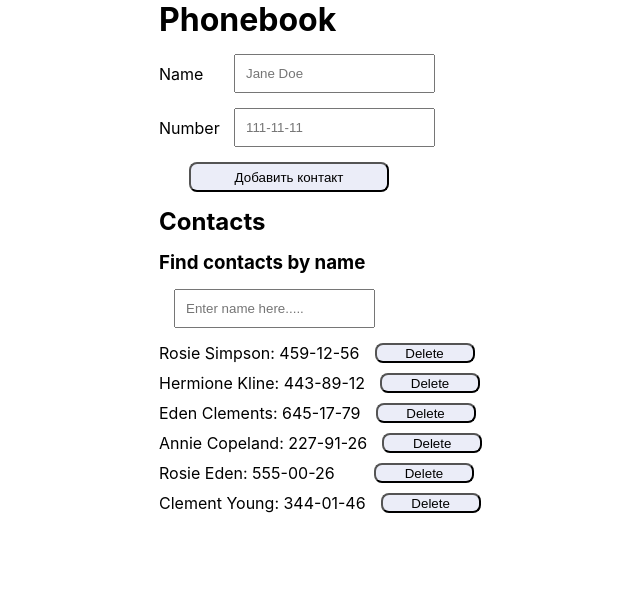
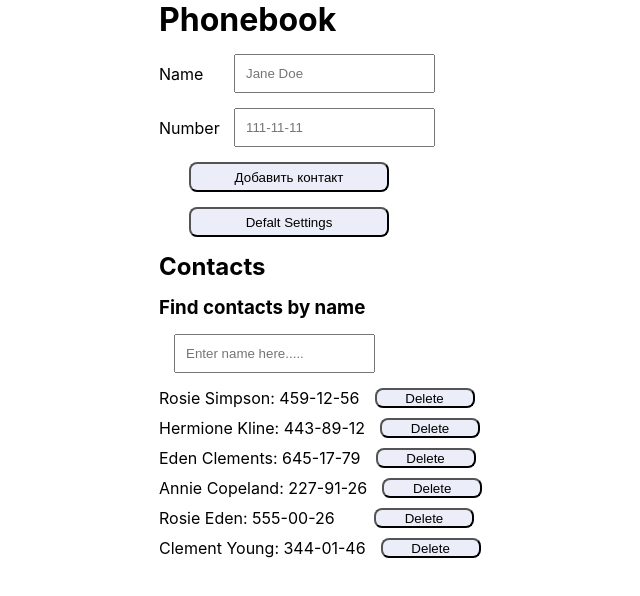
Before and after one commit to MarginTrader1/goit-react-hw-03-phonebook, a React (Create React App) app: page / in a window 1280 px wide. Shown: the top 596 px of the page, without its empty margins (231-871 px from the left). Built offline with nearby package versions, Linux system fonts and the light colour scheme.

Commit message:
седлал 1 блок домашки

```diff
--- a/src/components/App.jsx
+++ b/src/components/App.jsx
@@ -4,18 +4,40 @@ import { ContactsList } from './Contacts/Contacts';
 import { ContactForm } from './ContactForm/ContactForm';
 import { Filter } from './Filter/Filter';
 
+const defaltState = [
+  { id: 'id-1', name: 'Rosie Simpson', number: '459-12-56' },
+  { id: 'id-2', name: 'Hermione Kline', number: '443-89-12' },
+  { id: 'id-3', name: 'Eden Clements', number: '645-17-79' },
+  { id: 'id-4', name: 'Annie Copeland', number: '227-91-26' },
+  { id: 'id-5', name: 'Rosie Eden', number: '555-00-26' },
+  { id: 'id-6', name: 'Clement Young', number: '344-01-46' },
+];
+
 export class App extends Component {
   state = {
-    contacts: [
-      { id: 'id-1', name: 'Rosie Simpson', number: '459-12-56' },
-      { id: 'id-2', name: 'Hermione Kline', number: '443-89-12' },
-      { id: 'id-3', name: 'Eden Clements', number: '645-17-79' },
-      { id: 'id-4', name: 'Annie Copeland', number: '227-91-26' },
-      { id: 'id-5', name: 'Rosie Eden', number: '555-00-26' },
-      { id: 'id-6', name: 'Clement Young', number: '344-01-46' },
-    ],
+    contacts: defaltState,
     filter: '',
   };
+
+  // данные из localStorage записываем в State
+  componentDidMount() {
+    this.setState(prevState => {
+      const localData = localStorage.getItem('contacts');
+
+      if (localData !== null) {
+        return {
+          contacts: JSON.parse(localData),
+        };
+      }
+    });
+  }
+
+  // добавляем данные в localStorage
+  componentDidUpdate(prevProps, prevState) {
+    if (prevState.contacts !== this.state.contacts) {
+      localStorage.setItem('contacts', JSON.stringify(this.state.contacts));
+    }
+  }
 
   // метод добавления контакта - из компонента ContactForm возвращается submit формы ввиде объекта newContact
   addContact = newContact => {
@@ -56,6 +78,15 @@ export class App extends Component {
     });
   };
 
+  // метод сброса списка контактов до дифолтного значения
+  addDefaltState = () => {
+    this.setState(prevState => {
+      return {
+        contacts: defaltState,
+      };
+    });
+  };
+
   render() {
     // создаем новый массив, отфильтрованный по значению filter, который передаем пропсом в компонент ContactsList
     const filteredList = this.state.contacts.filter(item =>
@@ -72,7 +103,10 @@ export class App extends Component {
         }}
       >
         <h1>Phonebook</h1>
-        <ContactForm addContact={this.addContact} />
+        <ContactForm
+          addContact={this.addContact}
+          defaltState={this.addDefaltState}
+        />
 
         <h2>Contacts</h2>
         <Filter addFilter={this.addFilter} />
--- a/src/components/ContactForm/ContactForm.js
+++ b/src/components/ContactForm/ContactForm.js
@@ -1,6 +1,12 @@
 // используем библиотеку Formik для заполнения форм ввода
 import { Formik } from 'formik';
-import { StyledForm, StyledField, StyledError, Button, Span } from './ContactForm.styled';
+import {
+  StyledForm,
+  StyledField,
+  StyledError,
+  Button,
+  Span,
+} from './ContactForm.styled';
 import * as Yup from 'yup';
 
 // используем библиотеку Nanoid для генерации случайного id
@@ -27,7 +33,7 @@ const SignupSchema = Yup.object().shape({
     .required('Заполните поле'),
 });
 
-export const ContactForm = ({ addContact }) => {
+export const ContactForm = ({ addContact, defaltState }) => {
   return (
     <Formik
       initialValues={{
@@ -51,7 +57,7 @@ export const ContactForm = ({ addContact }) => {
         </label>
 
         <label>
-        <Span>Number</Span>
+          <Span>Number</Span>
           <StyledField
             type="tel"
             name="number"
@@ -62,6 +68,7 @@ export const ContactForm = ({ addContact }) => {
         </label>
 
         <Button type="submit">Добавить контакт</Button>
+        <Button type="button" onClick={defaltState}>Defalt Settings</Button>
       </StyledForm>
     </Formik>
   );
```
